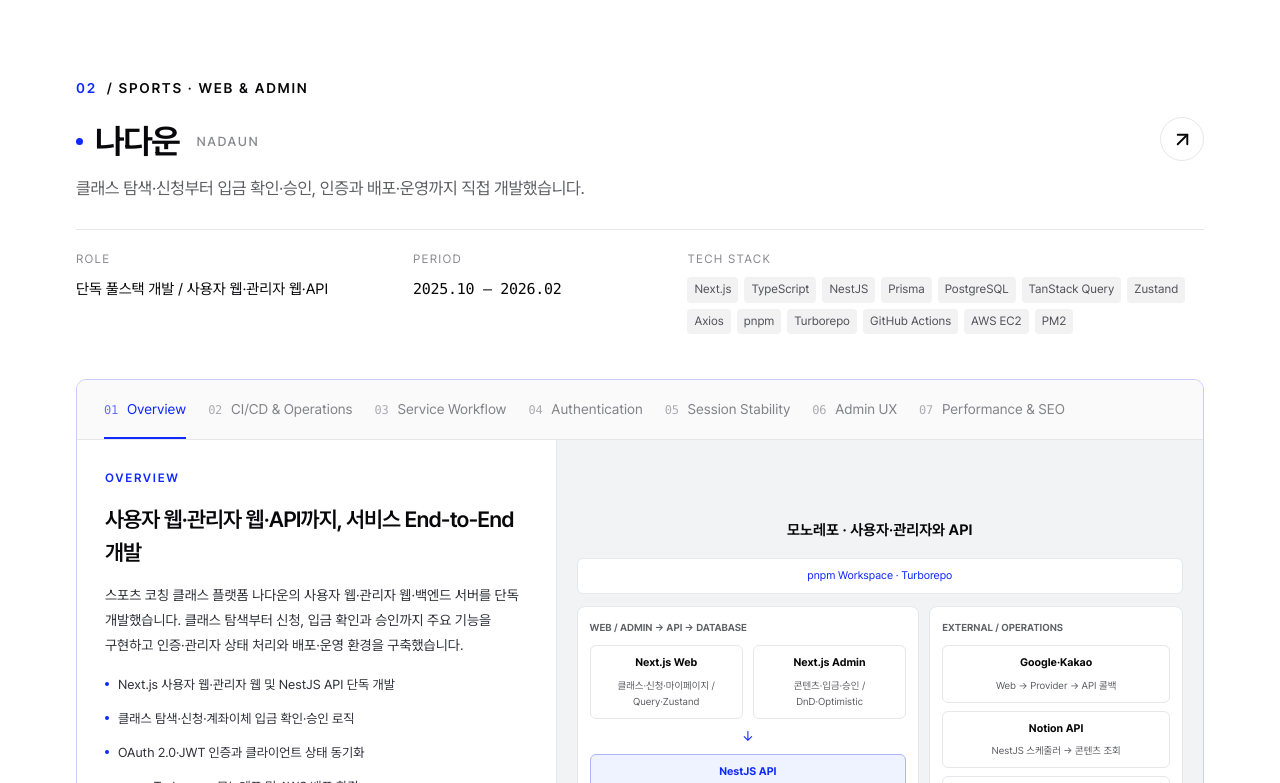
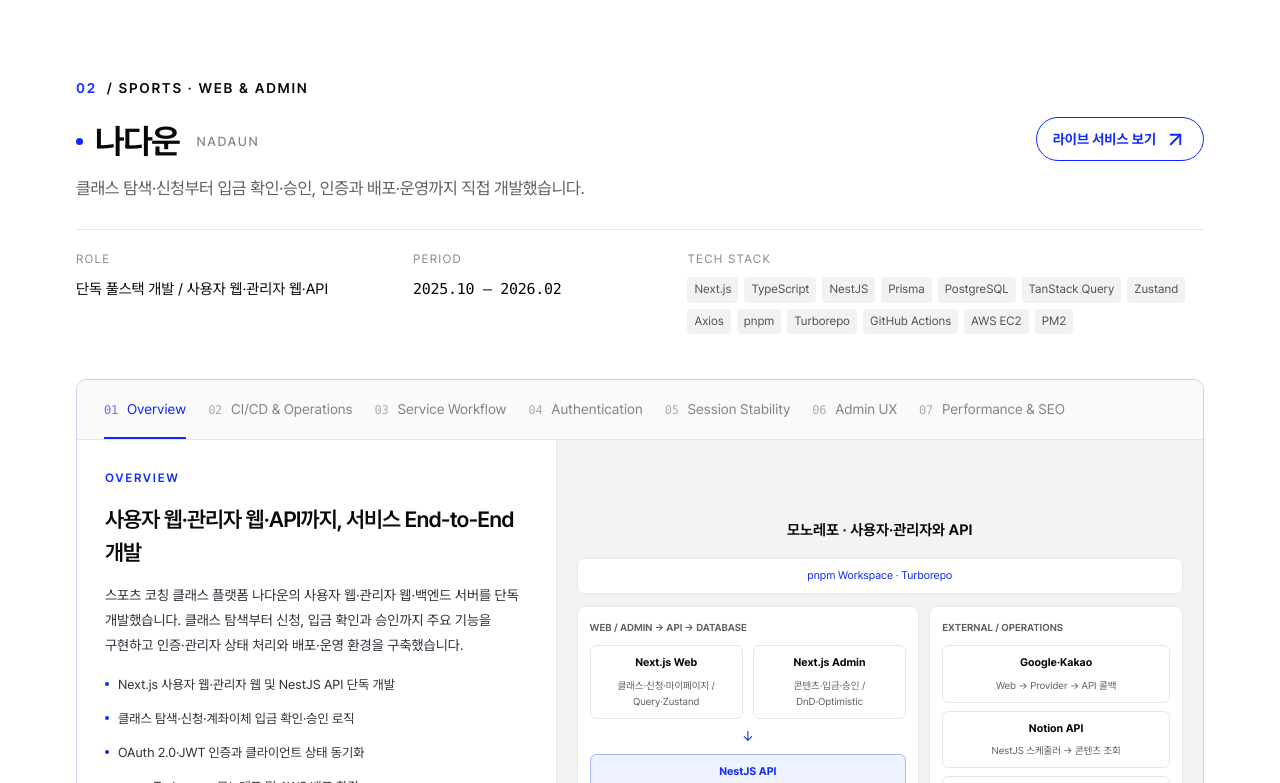
Before and after one commit to aubri61/new-portfolio, a Next.js app: page / in a window 1280 px wide. Shown: the part 4317-5100 px from the top of the page. Built offline with nearby package versions, Linux system fonts and the light colour scheme.

Commit message:
chore: 바로 가기 버튼

```diff
--- a/app/globals.css
+++ b/app/globals.css
@@ -469,6 +469,18 @@ ul {
   background: var(--blue);
   border-color: var(--blue);
   color: white;
+}
+.nadaun-service-link {
+  width: auto;
+  flex-shrink: 0;
+  gap: 8px;
+  padding: 0 16px;
+  border-color: var(--blue);
+  border-radius: 999px;
+  color: var(--blue);
+  font-size: 14px;
+  font-weight: 700;
+  white-space: nowrap;
 }
 .project-meta {
   display: grid;
--- a/components/projects/ProjectSection.tsx
+++ b/components/projects/ProjectSection.tsx
@@ -30,13 +30,14 @@ export default function ProjectSection({
           </div>
           {p.link && (
             <a
-              className="round-link"
+              className={`round-link${p.id === "nadaun" ? " nadaun-service-link" : ""}`}
               href={p.link.url}
               target="_blank"
               rel="noopener noreferrer"
               aria-label={`${p.name} ${p.link.label}`}
             >
-              <ArrowUpRight size={23} />
+              {p.id === "nadaun" && <span>{p.link.label}</span>}
+              <ArrowUpRight size={23} aria-hidden="true" />
             </a>
           )}
         </div>
--- a/data/nadaun.ts
+++ b/data/nadaun.ts
@@ -11,7 +11,7 @@ export const nadaun: Project = {
   role: "단독 풀스택 개발 / 사용자 웹·관리자 웹·API",
   period: "2025.10 — 2026.02",
   stack: ["Next.js", "TypeScript", "NestJS", "Prisma", "PostgreSQL", "TanStack Query", "Zustand", "Axios", "pnpm", "Turborepo", "GitHub Actions", "AWS EC2", "PM2"],
-  link: { label: "서비스 방문", url: "https://nadaun.life/" },
+  link: { label: "라이브 서비스 보기", url: "https://nadaun.life/" },
   slides: [
     {
       kind: "overview", label: "Overview", title: "사용자 웹·관리자 웹·API까지, 서비스 End-to-End 개발",
@@ -62,6 +62,5 @@ export const nadaun: Project = {
       nadaunVisual: "performance",
     },
   ],
-  gallery: [{ title: "모바일 웹 · 클래스 상세", description: "클래스 안내·일정·코치 정보를 표시한 실제 사용자 웹 화면", image: "/projects/nadaun.png", alt: "나다운 모바일 웹 클래스 상세 실제 화면" }],
   todos: [],
 };
```
